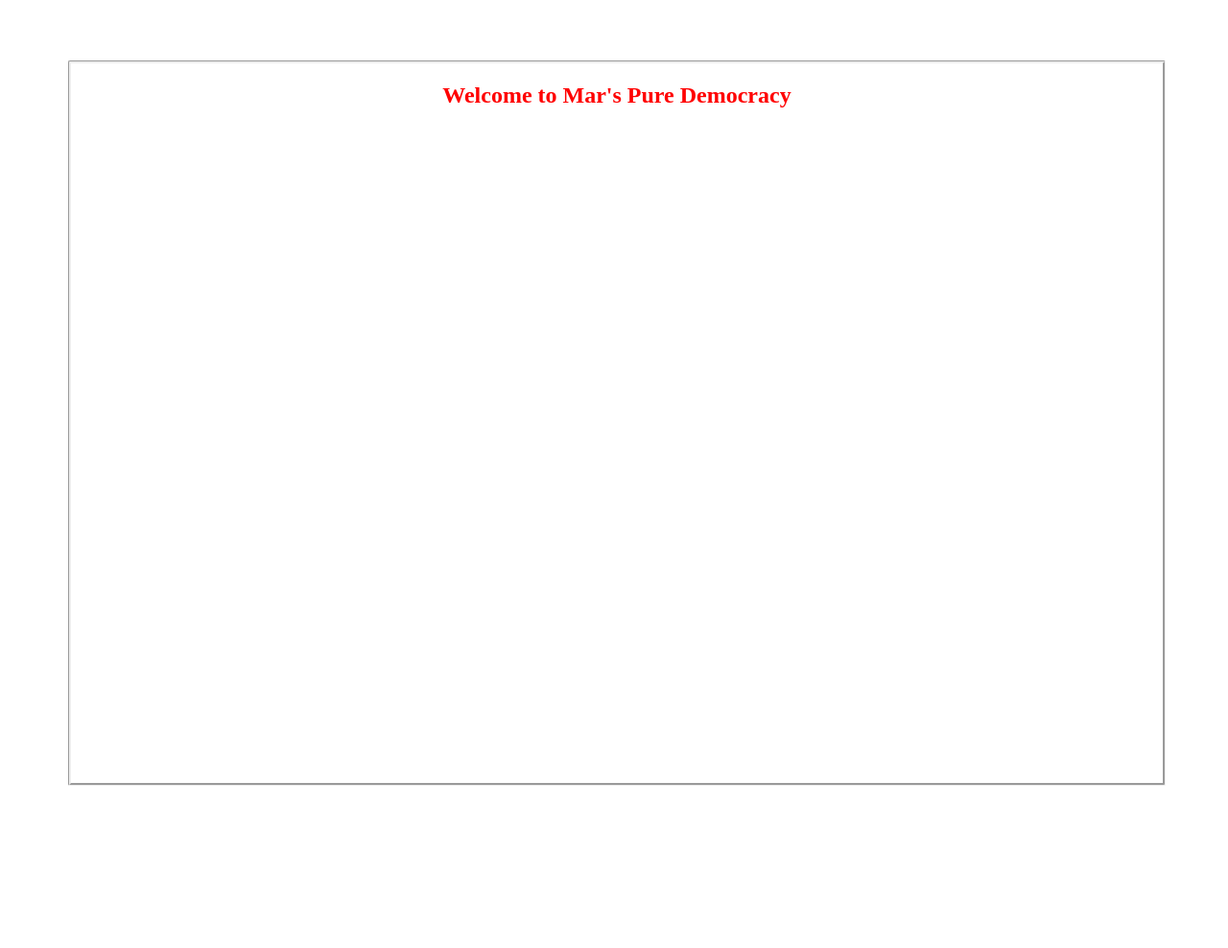
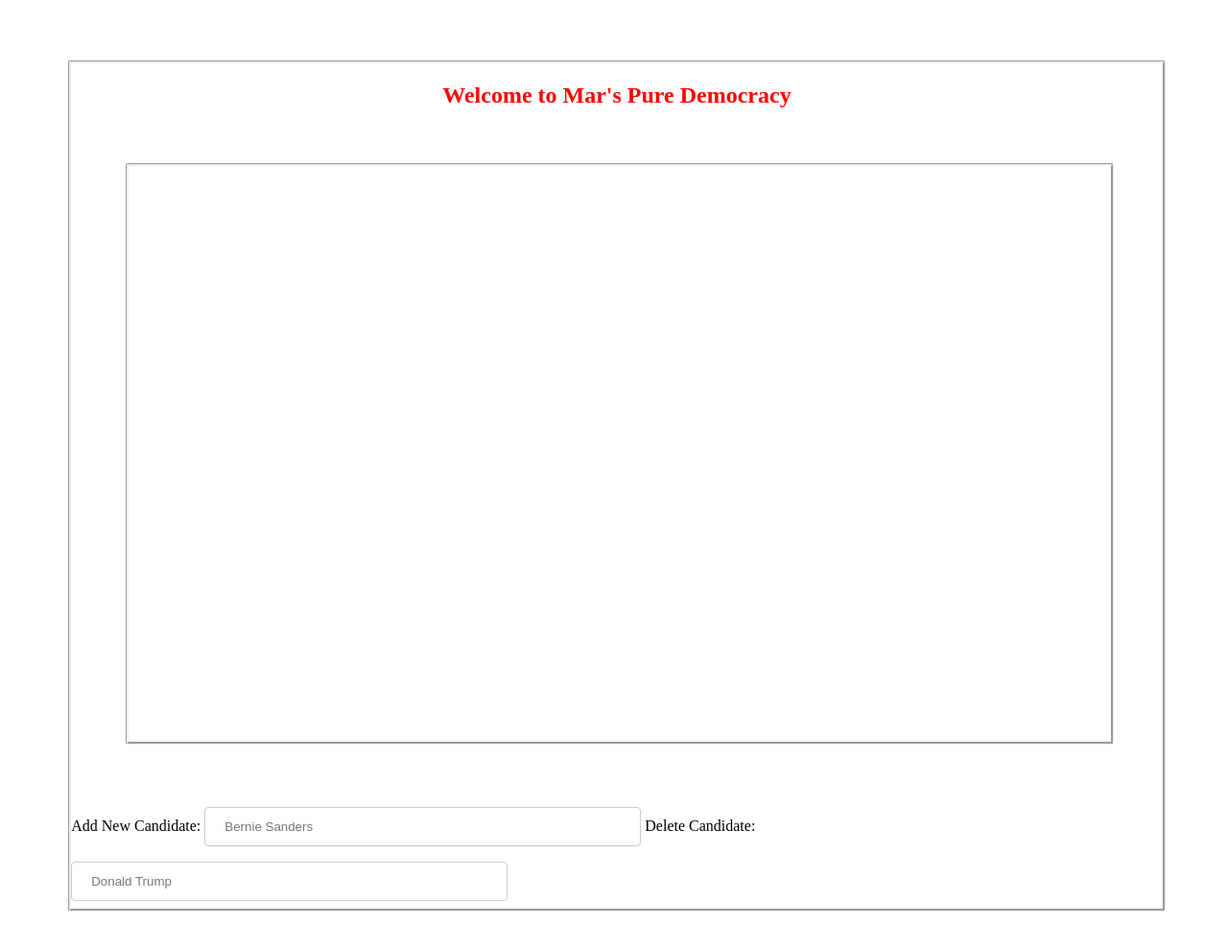
Before and after one commit to Marwan01/mars-democratic-voting-system, a plain HTML site: page index.html in a window 1280 px wide. Shown: the whole page at 96% size. Before the commit the page ends 827 px from the top, so only its background shows below. Drawn offline with nearby package versions, Linux system fonts and the light colour scheme.

Commit message:
changed index html file name

```diff
--- a/gui_1.css
+++ b/gui_1.css
@@ -3,18 +3,38 @@ h2  {
     color: red;
 }
 
-.border {
+.outerBox {
     border-style: groove;
     border-radius: 2px;
     color:black;
     margin: 5%;
-    margin-bottom: 0%;
     width: 90%;
     height: 90%;
     min-height: 750px;
     min-width: 800px;
 }
 
-.barsBox {
+.innerBox {
+    border-style: groove;
+    border-radius: 2px;
+    color:grey;
+    margin: 5%;
+    width: 90%;
+    height: 90%;
+    min-height: 600px;
+    min-width: 650px;
+}
 
+input[type=text]:focus {
+    background-color: lightblue;
 }
+
+input[type=text], select {
+    width: 40%;
+    padding: 12px 20px;
+    margin: 8px 0;
+    display: inline-block;
+    border: 1px solid #ccc;
+    border-radius: 4px;
+    box-sizing: border-box;
+}
--- a/gui_1.html
+++ b/index.html
@@ -7,11 +7,18 @@
 </head>
 <body>
 
-<div class="border">
+<div class="outerBox">
         <h2>Welcome to Mar's Pure Democracy</h2>
-        <div class="barsBox">
+        <div class="innerBox">
 
         </div>
+
+        <form>
+                Add New Candidate:
+                <input type="text" placeholder="Bernie Sanders" name="addCandidate">
+                Delete Candidate:
+                <input type="text" placeholder="Donald Trump" name="deleteCandidate">
+        </form>
 </div>
 
 
```
Also changed, not shown: 1 other file.
